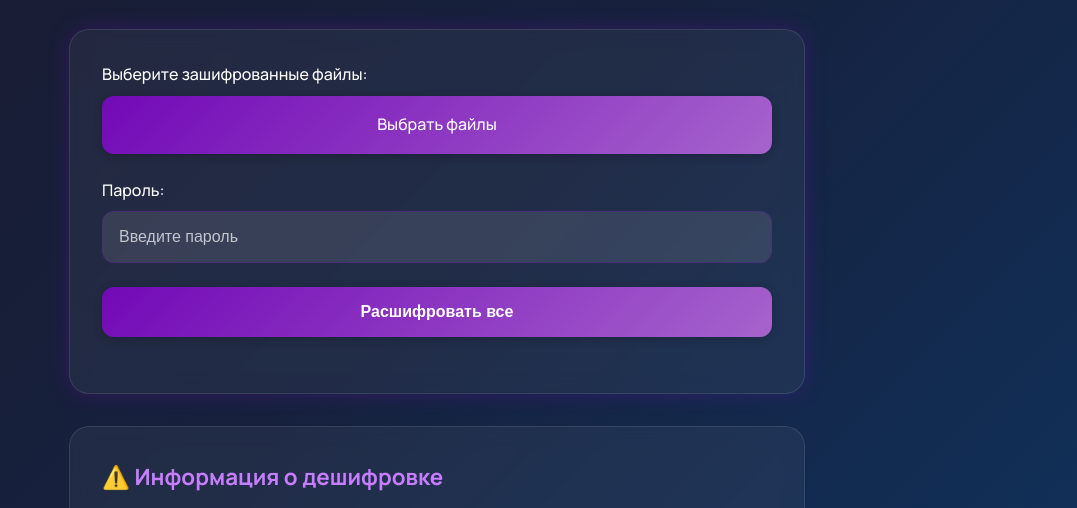
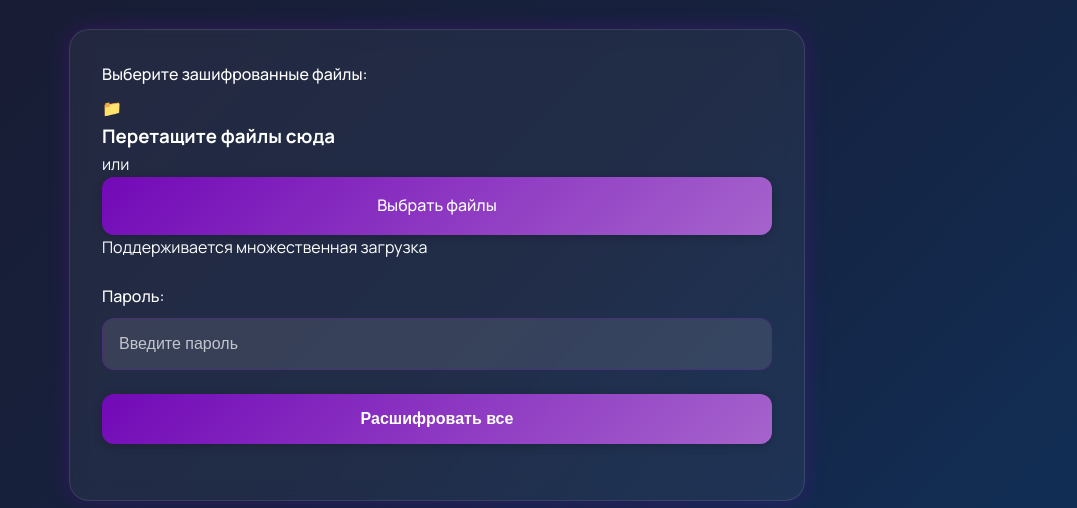
Before and after one commit to BanedictPaleno/dectryptor, a plain HTML site: page index.html in a window 1280 px wide. Shown: the part 271-779 px from the top of the page, without its empty margins (203-1280 px from the left). Drawn offline with Linux system fonts and the light colour scheme.

Commit message:
Update index.html

```diff
--- a/index.html
+++ b/index.html
@@ -19,12 +19,22 @@
 
         <div class="decryptor-card glass-card">
             <div class="form-group">
-                <label for="file-upload" class="form-label">Выберите зашифрованные файлы:</label>
-                <label for="file-upload" class="file-input-label">Выбрать файлы</label>
-                <input type="file" id="file-upload" accept="*/*" multiple>
-                <div class="file-info" id="file-info">
-                    <div class="file-list" id="file-list"></div>
+                <label class="form-label">Выберите зашифрованные файлы:</label>
+
+                <!-- Зона перетаскивания файлов -->
+                <div class="drop-zone" id="drop-zone">
+                    <div class="drop-zone-content">
+                        <div class="upload-icon">📁</div>
+                        <h3>Перетащите файлы сюда</h3>
+                        <p>или</p>
+                        <label for="file-upload" class="file-input-label">Выбрать файлы</label>
+                        <input type="file" id="file-upload" accept="*/*" multiple>
+                        <p class="file-hint">Поддерживается множественная загрузка</p>
+                    </div>
                 </div>
+
+                <!-- Плиточки с загруженными файлами -->
+                <div class="files-grid" id="files-grid"></div>
             </div>
 
             <div class="form-group">
```
